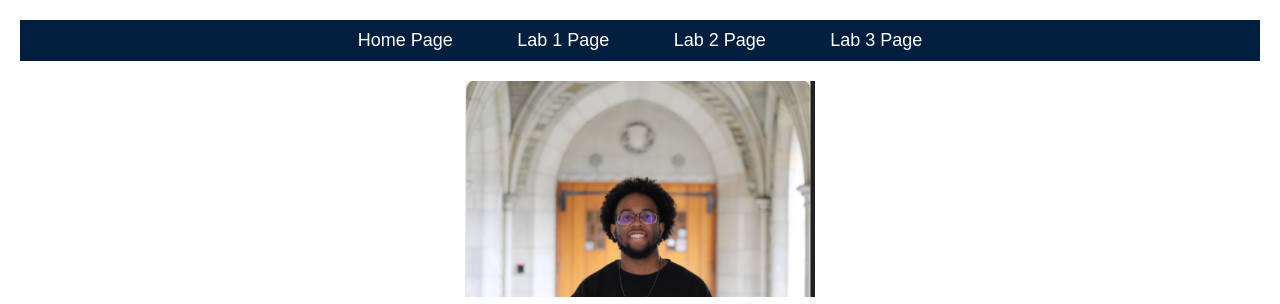
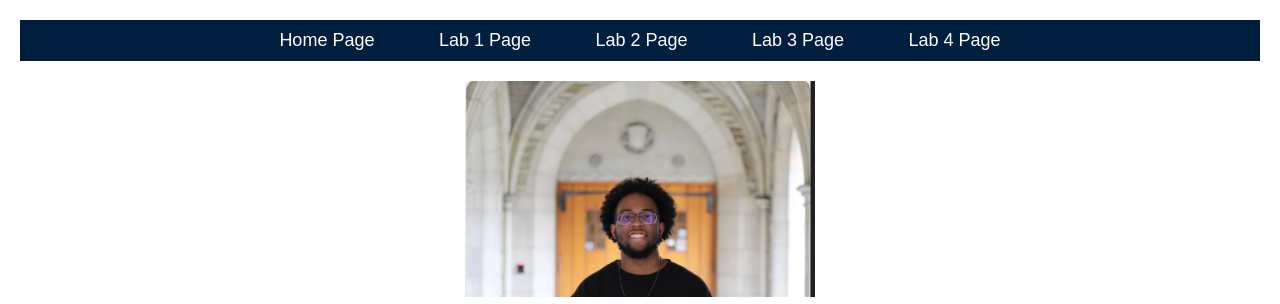
Before and after one commit to DevT1/DevT1.github.io, a plain HTML site: page index.html in a window 1280 px wide. Shown: the top 304 px of the page. Drawn offline with Linux system fonts and the light colour scheme.

Commit message:
Update index.html

```diff
--- a/index.html
+++ b/index.html
@@ -14,6 +14,7 @@
             <li><a href="lab1.html">Lab 1 Page</a></li>
             <li><a href="lab2.html">Lab 2 Page</a></li>
             <li><a href="lab3.html">Lab 3 Page</a></li>
+            <li><a href="lab4.html">Lab 4 Page</a></li>
         </ul>
     </nav>
 
```
